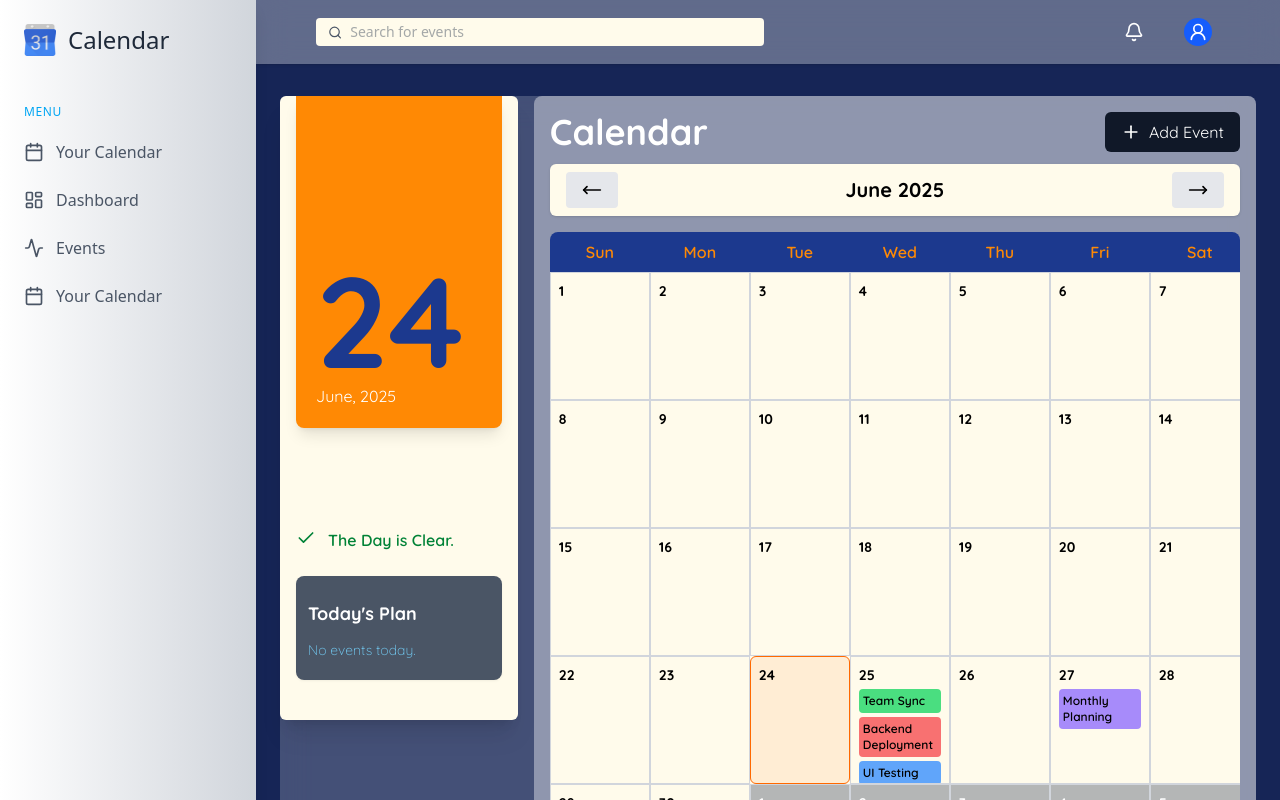
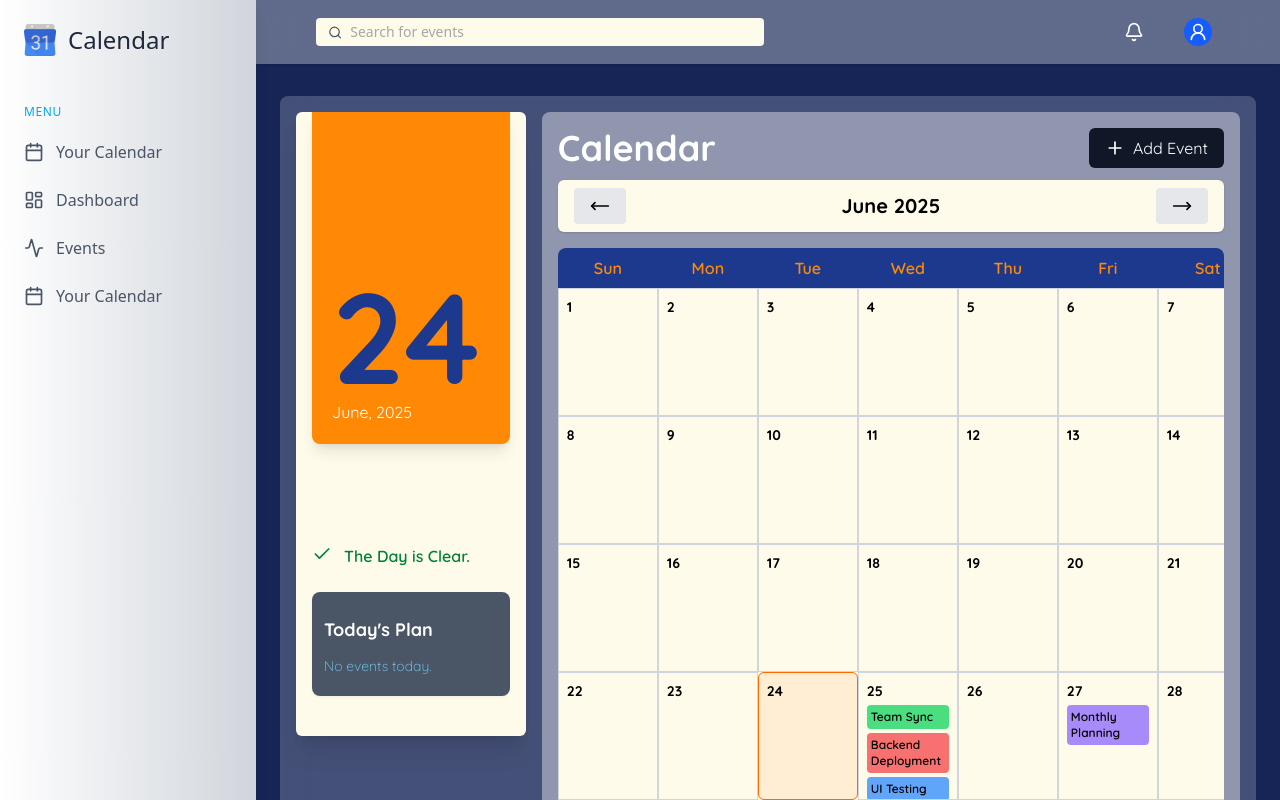
Before and after one commit to KRISHNAKUMAR-N-04/CalendarApp, a React (Vite) app: page / in a window 1280 px wide. Shown: the top 800 px of the page. Built offline with nearby package versions, Linux system fonts and the light colour scheme.

Commit message:
Padding adjustments done, calendar menu moved

```diff
--- a/src/components/YourCalendar.jsx
+++ b/src/components/YourCalendar.jsx
@@ -45,17 +45,16 @@ const Calendar = () => {
   const calendar = generateCalendar();
 
   return (
-    <div className="lg:ml-64 px-2 py-4 min-h-screen">
-  <div className="bg-white/20 backdrop-blur-lg font-quicksand flex flex-col lg:flex-row shadow-white rounded-lg gap-4">
+    <div className="lg:ml-64 px-2 py-4   min-h-screen">
+  <div className="bg-white/20 backdrop-blur-lg p-4 font-quicksand flex flex-col lg:flex-row shadow-white rounded-lg gap-4">
 
-    {/* Sidebar Notification */}
     <div className="w-full lg:w-1/3">
       <EventNotification events={events} today={today} />
     </div>
 
-    {/* Calendar */}
+
     <div className="w-full bg-white/40 p-4 rounded-lg overflow-x-auto">
-      {/* Top Bar */}
+
       <div className="flex flex-col sm:flex-row justify-between items-start sm:items-center mb-3 gap-3">
         <p className="text-2xl sm:text-3xl md:text-4xl text-white font-bold">Calendar</p>
         <div
@@ -67,7 +66,7 @@ const Calendar = () => {
         </div>
       </div>
 
-      {/* Navigation */}
+
       <div className="flex justify-between items-center bg-amber-50 text-black px-4 py-2 rounded-md shadow">
         <button
           className="bg-gray-200 rounded px-4 py-2"
@@ -86,7 +85,7 @@ const Calendar = () => {
         </button>
       </div>
 
-      {/* Calendar Grid */}
+
       <div className="overflow-x-auto mt-4 rounded-lg">
         <div className="min-w-[700px]">
           <div className="grid grid-cols-7 bg-blue-900 text-orange-400 text-center font-semibold">
```
